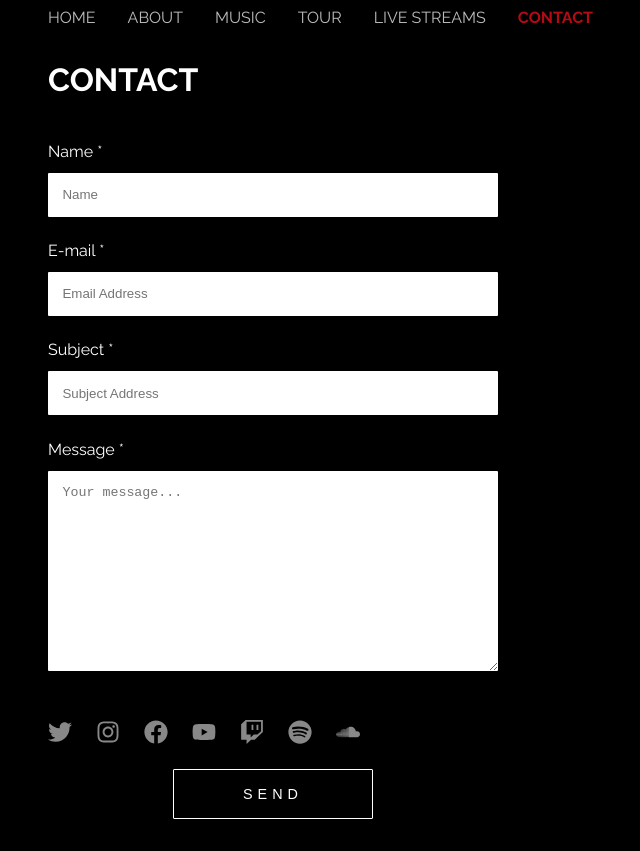
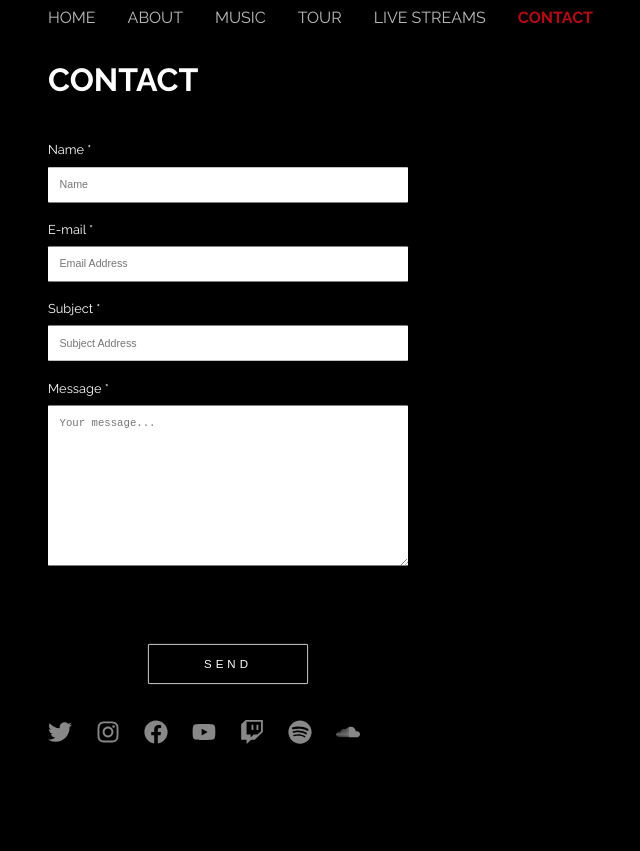
Before and after one commit to AmaryllisNO/grafix-website, a React (Create React App) app: page /contact in a window 1280 px wide. Shown: the whole page, without its empty margins (174-814 px from the left). Built offline with nearby package versions, Linux system fonts and the light colour scheme.

Commit message:
fix: form scale to fit screens

```diff
--- a/src/sass/partials/_form.scss
+++ b/src/sass/partials/_form.scss
@@ -4,6 +4,8 @@
   justify-content: left;
   max-width: 450px;
   position: relative;
+  transform-origin: top left;
+  transform: scale(0.8);
 
   &__button {
     text-transform: uppercase;
```
